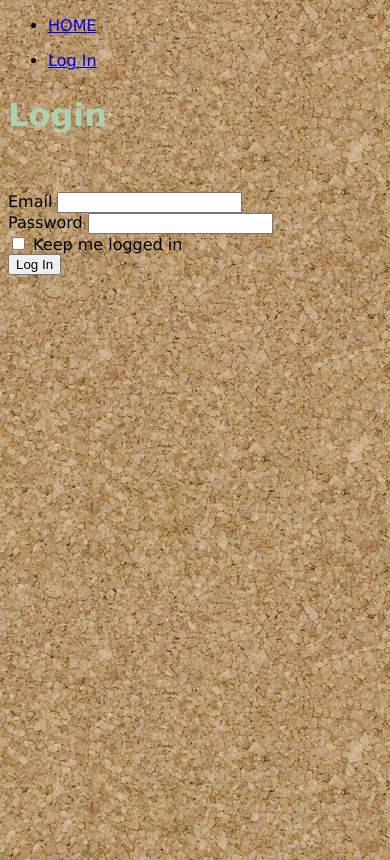
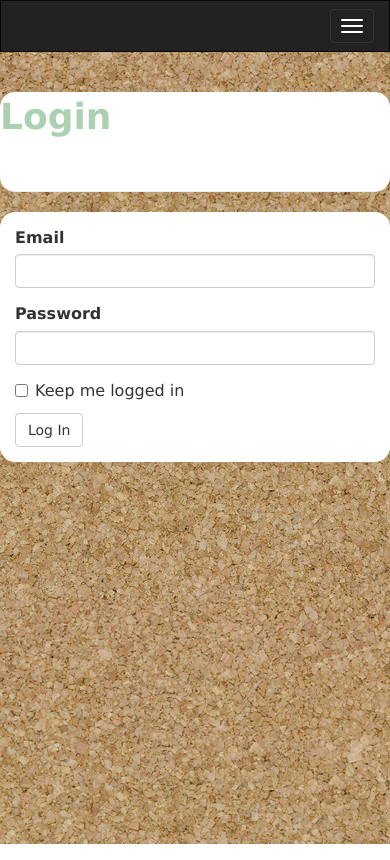
Before and after one commit to momotaro98/momotaro-task-management, a Flask app: page /auth/login in a window 390 px wide. Run offline with Flask 2, Linux system fonts and the light colour scheme; some libraries are stand-ins or nearby versions.

Commit message:
design and route fixed

```diff
--- a/app/static/css/default.css
+++ b/app/static/css/default.css
@@ -1,18 +1,28 @@
-html {
-    background-image: url("../image/brown.jpg");
-    height: 100%;
-}
 body {
     /*text-align: center;*/
     height: 100%;
     font-size: 16px;
     font-family: Verdana, Arial;
+    background-image: url("../image/brown.jpg");
 }
 
-body > #container {
-     height: auto;
+.page-header{
+    background-color: #fff;
+    border-radius: 15px;
 }
-#container {
+
+.col-md-4{
+    background-color: #fff;
+    padding-top: 15px;
+    padding-bottom: 15px;
+    border-radius: 15px;
+    margin: 0 auto;
+}
+
+.org_wapper {
+}
+
+#org_container {
      min-height: 100%;
      height: 100%;
      width: 80%;
--- a/app/templates/404.html
+++ b/app/templates/404.html
@@ -2,7 +2,7 @@
 
 {% block title %}Task Do App - Page Not Found{% endblock %}
 
-{% block content %}
+{% block page_content %}
 <div class="page-header">
     <h1>Not Found</h1>
 </div>
--- a/app/templates/500.html
+++ b/app/templates/500.html
@@ -2,7 +2,7 @@
 
 {% block title %}Task Do App - Internal Server Error{% endblock %}
 
-{% block content %}
+{% block page_content %}
 <div class="page-header">
     <h1>Internal Server Error</h1>
 </div>
--- a/app/templates/auth/login.html
+++ b/app/templates/auth/login.html
@@ -3,7 +3,7 @@
 
 {% block title %}Task Do App - Login{% endblock %}
 
-{% block content %}
+{% block page_content %}
 <div class="page-header">
     <h1>Login<h1>
 </div>
--- a/app/templates/done.html
+++ b/app/templates/done.html
@@ -2,8 +2,8 @@
 
 {% block title %}{{ task_title }} 実行結果{% endblock %}
 
-{% block content %}
-<div id="container">
+{% block page_content %}
+<div id="org_container">
     {% if send_mail_or_not %}
         {% if mail_success_flag %}
         <h2 style="color:black">{{ mail_address }} へメールを送信しました</h2>
--- a/app/templates/index.html
+++ b/app/templates/index.html
@@ -2,8 +2,8 @@
 
 {% block title %}Main View{% endblock %}
 
-{% block content %}
-<div id="container">
+{% block page_content %}
+<div id="org_container">
     <div id="header">
         <div id="task_title">
             <h2>{{ task_title }}</h2>
--- a/app/templates/layout.html
+++ b/app/templates/layout.html
@@ -1,19 +1,33 @@
-<!DOCTYPE html>
-<html lang="ja">
-    <head>
-        {% block head %}
-        <meta charset="utf-8">
-        <link type="text/css" rel="stylesheet" href="/static/css/default.css"/>
-        <link rel="shortcut icon" href="/static/image/favicon.ico">
-        <title>{% block title %}{% endblock %} - Task Do App</title>
-        {% endblock %}
-    </head>
-    <body>
-        <div>
-            <ul>
-                <li><a href="{{ url_for('main.setting_page') }}">HOME</a></li>
+{% extends "bootstrap/base.html" %}
+
+{% block title %}Task Do App{% endblock %}
+
+{% block head %}
+{{ super() }}
+<meta charset="utf-8">
+<link type="text/css" rel="stylesheet" href="/static/css/default.css"/>
+<link rel="shortcut icon" href="/static/image/favicon.ico">
+{% endblock %}
+
+{% block navbar %}
+<div class="navbar navbar-inverse" role="navigation">
+    <div class="container">
+        <div class="navbar-header">
+            <button type="button" class="navbar-toggle" data-toggle="collapse" data-target=".navbar-collapse">
+                <span class="sr-only">Toggle navigation</span>
+                <span class="icon-bar"></span>
+                <span class="icon-bar"></span>
+                <span class="icon-bar"></span>
+            </button>
+            <!--
+            <a class="navbar-brand" href="{{ url_for('main.setting_page') }}">Flasky</a>
+            -->
+        </div>
+        <div class="navbar-collapse collapse">
+            <ul class="nav navbar-nav">
+                <li><a href="{{ url_for('main.setting_page') }}">Home</a></li>
             </ul>
-            <ul>
+            <ul class="nav navbar-nav navbar-right">
                 {% if current_user.is_authenticated %}
                 <li><a href="{{ url_for('auth.logout') }}">Log Out</a></li>
                 {% else %}
@@ -21,8 +35,19 @@
                 {% endif %}
             </ul>
         </div>
+    </div>
+</div>
+{% endblock %}
 
-        {% block content %}{% endblock %}
+{% block content %}
+<div class="org_wapper">
+    {% for message in get_flashed_messages() %}
+    <div class="alert alert-warning">
+        <button type="button" class="close" data-dismiss="alert">&times;</button>
+        {{ message }}
+    </div>
+    {% endfor %}
 
-    </body>
-</html>
+    {% block page_content %}{% endblock %}
+</div>
+{% endblock %}
--- a/app/templates/setting.html
+++ b/app/templates/setting.html
@@ -2,8 +2,8 @@
 
 {% block title %}Home{% endblock %}
 
-{% block content %}
-<div id="container">
+{% block page_content %}
+<div id="org_container">
     <div id="header">
         <div id="task_title">
             {% if current_user.is_authenticated %}
```
